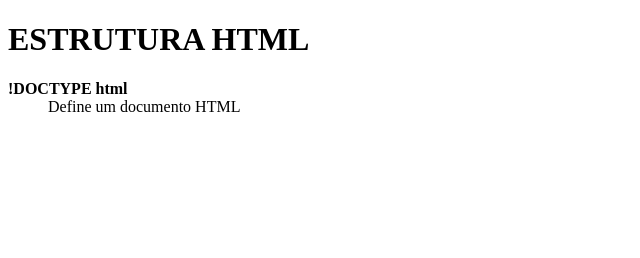
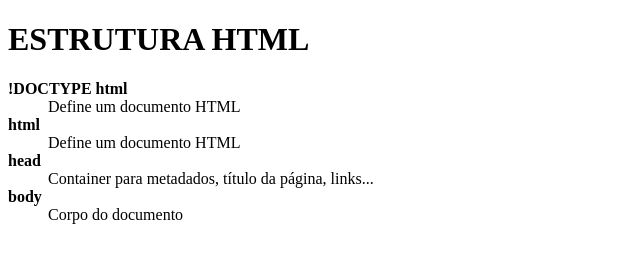
Before and after one commit to pedro25mascarenhas/desafios_semana_4, a plain HTML site: page 1. Glossário/index.html in a window 1280 px wide. Shown: the whole page, without its empty margins (0-640 px from the left). Drawn offline with Linux system fonts and the light colour scheme.

Commit message:
feat: adicionando glossário sobre estrutura HTML

```diff
--- a/1. Glossário/index.html
+++ b/1. Glossário/index.html
@@ -11,7 +11,12 @@
   <dl>
       <dt><strong>!DOCTYPE html</strong></dt>
       <dd>Define um documento HTML</dd>
-
+      <dt><strong>html</strong></dt>
+      <dd>Define um documento HTML</dd>
+      <dt><strong>head</strong></s></dt>
+      <dd>Container para metadados, título da página, links...</dd>
+      <dt><strong>body</strong></dt>
+      <dd>Corpo do documento</dd>
   </dl>
 
 </body>
```
